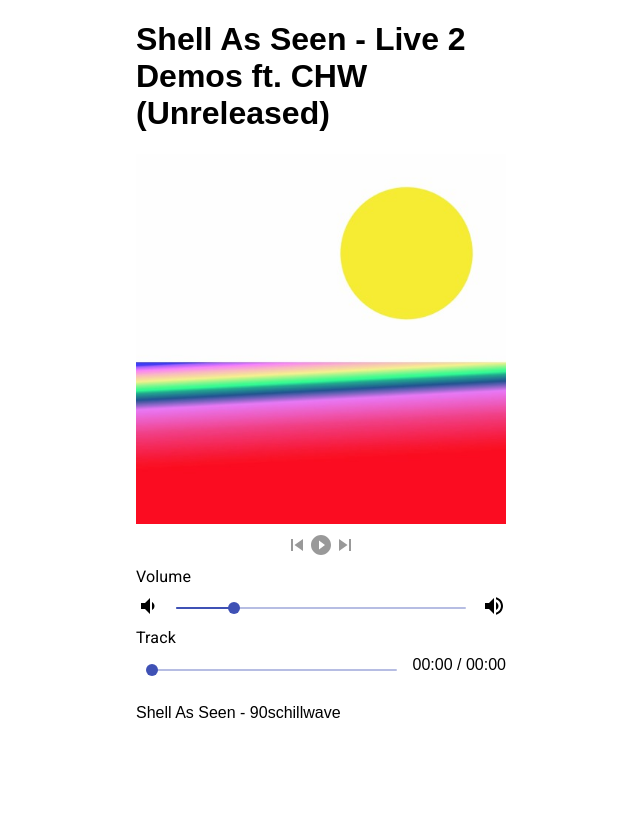
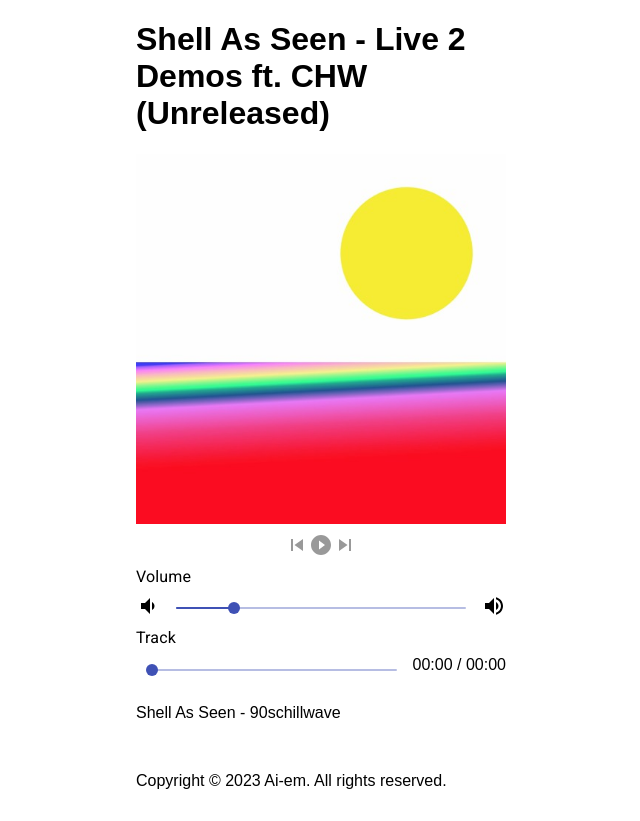
Before and after one commit to mikejw/bitcoinmusic, a React app: page / in a window 1280 px wide. Shown: the whole page, without its empty margins (319-959 px from the left). Built offline with nearby package versions, Linux system fonts and the light colour scheme; no server answers.

Commit message:
add notice

```diff
--- a/src/App.js
+++ b/src/App.js
@@ -278,6 +278,7 @@ export default function() {
           <p>Track index: { trackPlaying }</p>
           */}
           <p>&nbsp;</p>
+          <p>Copyright © 2023 Ai-em. All rights reserved.</p>
         </div>
       </div>
     </Container>
```
